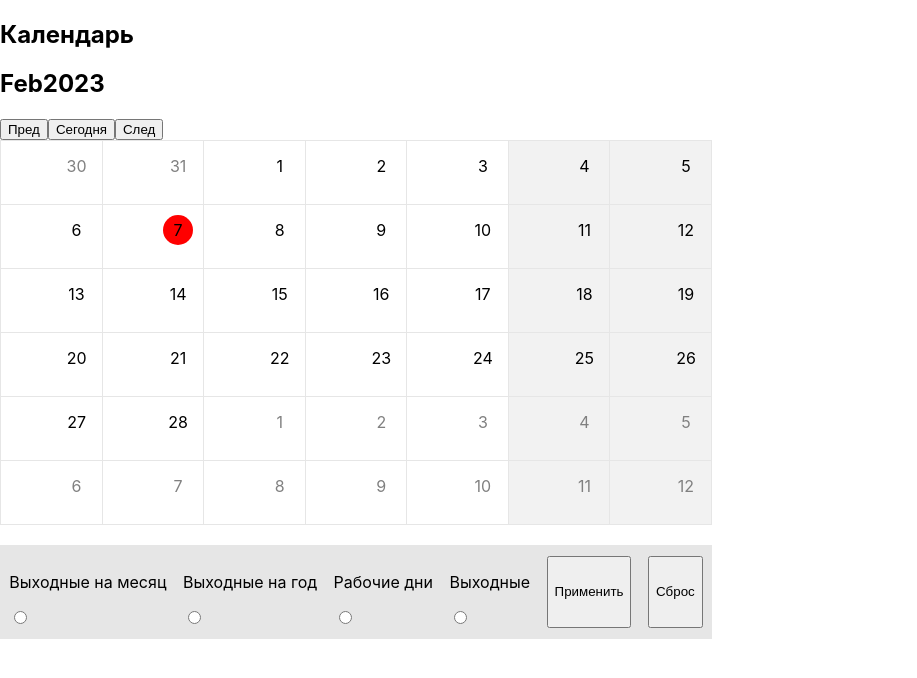
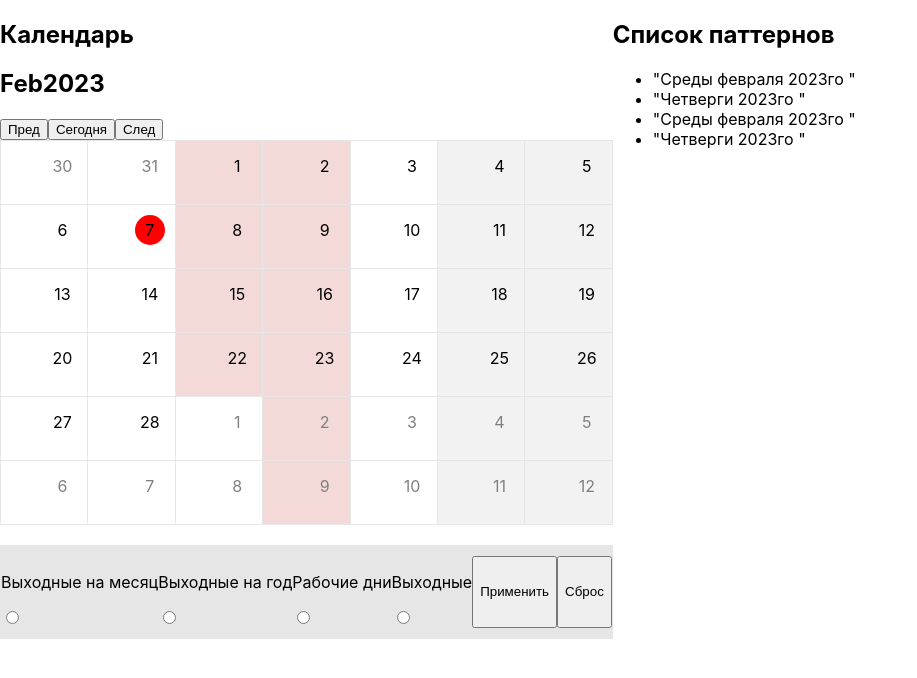
Before and after one commit to MarkBelyy/dmaster_test, a React (Create React App) app: page / in a window 1280 px wide. Shown: the top 678 px of the page, without its empty margins (0-917 px from the left). Built offline with nearby package versions, Linux system fonts and the light colour scheme.

Commit message:
show patt

```diff
--- a/package.json
+++ b/package.json
@@ -7,6 +7,7 @@
     "@testing-library/react": "^13.0.0",
     "@testing-library/user-event": "^13.2.1",
     "axios": "^1.2.2",
+    "lodash": "^4.17.21",
     "moment": "^2.29.4",
     "react": "^18.2.0",
     "react-calendar": "^4.0.0",
--- a/src/App.js
+++ b/src/App.js
@@ -1,6 +1,7 @@
 import React from "react";
 import Calendar from './components/calendar/Calendar';
-
+// import Login from './components/Login'
+// import Registration from './components/Registration'
 export default function App() {
 
   return (
--- a/src/components/calendar/Calendar.js
+++ b/src/components/calendar/Calendar.jsx
@@ -1,9 +1,17 @@
 import React, { useEffect, useState } from 'react'
 import moment from 'moment'
+import styled from 'styled-components'
+
 import Monitor from './Monitor'
 import CalendarGrid from './CalendarGrid'
 import InputBlock from './InputBlock'
 import CalendarPattern from './CalendarPattern'
+
+const CalendarBlock = styled.div`
+    display: flex;
+    // justify-content: space-around;
+`
+
 
 export default function Calendar() {
   const [isRed, setIsRed] = useState([])
@@ -36,11 +44,15 @@ export default function Calendar() {
   const goToday = () => setTempday(moment());
   const ResetMonth = () => {
     setIsRed([])
+    setPatternDays([])
+    setIgnoreOnDays([])
+    setIgnoreOffDays([])
     //get data
   }
 
   console.log(`startDay: ${startDay}, tempday: ${tempday}`);
   return (
+    <CalendarBlock>
       <div>
         <h2>Календарь</h2>
         <Monitor
@@ -62,9 +74,10 @@ export default function Calendar() {
         <InputBlock
           ResetMonth={ResetMonth}
         />
+      </div>
       <CalendarPattern
         patternDays={patternDays}
         setPatternDays={setPatternDays} />
-    </div>
+    </CalendarBlock>
   )
 }
--- a/src/components/calendar/CalendarGrid.jsx
+++ b/src/components/calendar/CalendarGrid.jsx
@@ -1,5 +1,6 @@
 import React, { useEffect, useState } from 'react'
 import moment from 'moment'
+import _ from 'lodash';
 import styled from 'styled-components'
 
 
@@ -65,6 +66,7 @@ export default function CalendarGrid(
     const getPatternDays = (dayweek, daysArray) => {
         let arr = daysArray.filter(item => item.day() === dayweek)
         arr = arr.filter(item => item.format('M') === daysArray[20].format('M'))
+
         return arr.map(x => x.format('DDMMYYYY'))
     }
     const getYearPatternDays = (dayweek, daysArray) => {
@@ -80,46 +82,47 @@ export default function CalendarGrid(
     const isObjectInArray = (arr, obj) => {
         return arr.some(item => JSON.stringify(item) === JSON.stringify(obj));
     }
-    // console.log(isObjectInArray(ignoreOnDays, ignoreon))
-    // useEffect(() => {
-    //     // get data
-    //     setPatternDays([...patternDays, {
-    //         year: 2023,
-    //         month: 2,
-    //         day: 3
-    //     }, {
-    //         year: 2023,
-    //         month: 13,
-    //         day: 0
-    //     }])
 
-    //     setSuccesful(true)
-    // },[])
+    useEffect(() => {
+        // get data
+        setPatternDays(prevPatternDays => _.uniq(prevPatternDays.concat([...patternDays, {
+            year: 2023,
+            month: 2,
+            day: 3
+        }, {
+            year: 2023,
+            month: 13,
+            day: 4
+        }])))
+
+        setSuccesful(true)
+    }, [tempday])
 
 
-    // useEffect(() => {
-    //     setIsRed([])
-    //     if (patternDays) {
-    //         console.log('+++')
-    //         for (let i = 0; i < patternDays.length; i++)
-    //             if (patternDays[i].month === 13 && patternDays[i].year === props.tempday.format('YYYY')) {
-    //                 let arrpy = getYearPatternDays(patternDays[i].day, daysArray)
-    //                 setIsRed(prev => prev.concat(arrpy).filter((x, i) => isRed.concat(arrpy).indexOf(x) === i))
-    //             } else if (patternDays[i].month === +props.tempday.format('M')) {
-    //                 let arrp = getPatternDays(patternDays[i].day, daysArray)
-    //                 setIsRed(prev => prev.concat(arrp).filter((x, i) => isRed.concat(arrp).indexOf(x) === i))
-    //             }
-    //     }
-    // }, [props.tempday])
+    useEffect(() => {
+
+        if (patternDays) {
+
+            for (let i = 0; i < patternDays.length; i++) {
+                if (patternDays[i].month === 13 && patternDays[i].year === +tempday.format('YYYY')) {
+                    let arrpy = getYearPatternDays(patternDays[i].day, daysArray)
+                    setIsRed(prevIsRed => _.uniq(prevIsRed.concat(arrpy)));
+                } else if (patternDays[i].month === +tempday.format('M')) {
+                    let arrp = getPatternDays(patternDays[i].day, daysArray)
+                    setIsRed(prevIsRed => _.uniq(prevIsRed.concat(arrp)));
+                }
+            }
+        }
+    }, [tempday, successful])
 
     useEffect(() => {
         if (startDateOn && endDateOn) {
             let ignoreon = {
-                startday: +startDateOn.format('D'),
-                startmonth: +startDateOn.format('M'),
+                startday: +startDateOn.format('DD'),
+                startmonth: +startDateOn.format('MM'),
                 startyear: +startDateOn.format('YYYY'),
-                endday: +endDateOn.format('D'),
-                endmonth: +endDateOn.format('M'),
+                endday: +endDateOn.format('DD'),
+                endmonth: +endDateOn.format('MM'),
                 endyear: +endDateOn.format('YYYY')
             }
 
@@ -137,11 +140,11 @@ export default function CalendarGrid(
     useEffect(() => {
         if (startDateOff && endDateOff) {
             let ignoreoff = {
-                startday: +startDateOff.format('D'),
-                startmonth: +startDateOff.format('M'),
+                startday: +startDateOff.format('DD'),
+                startmonth: +startDateOff.format('MM'),
                 startyear: +startDateOff.format('YYYY'),
-                endday: +endDateOff.format('D'),
-                endmonth: +endDateOff.format('M'),
+                endday: +endDateOff.format('DD'),
+                endmonth: +endDateOff.format('MM'),
                 endyear: +endDateOff.format('YYYY')
             }
             if (!isObjectInArray(ignoreOffDays, ignoreoff)) {
@@ -182,11 +185,11 @@ export default function CalendarGrid(
             if (selectmode === 1) {
                 console.log("Задаем паттерн")
                 let arrp = getPatternDays(weekday, daysArray)
-                setIsRed(prev => prev.concat(arrp).filter((x, i) => isRed.concat(arrp).indexOf(x) === i));
+                setIsRed(prevIsRed => _.uniq(prevIsRed.concat(arrp)));
 
                 let pattern = {
                     year: +tempday.format('YYYY'),
-                    month: +tempday.format('M'),
+                    month: +tempday.format('MM'),
                     day: +weekday
                 }
                 console.log(pattern)
@@ -198,7 +201,7 @@ export default function CalendarGrid(
             } else if (selectmode === 2) {
                 console.log("Задаем паттерн")
                 let arryp = getYearPatternDays(weekday, daysArray)
-                setIsRed(prev => prev.concat(arryp).filter((x, i) => isRed.concat(arryp).indexOf(x) === i));
+                setIsRed(prevIsRed => _.uniq(prevIsRed.concat(arryp)));
 
                 let ypattern = {
                     year: +tempday.format('YYYY'),
--- a/src/components/calendar/CalendarPattern.jsx
+++ b/src/components/calendar/CalendarPattern.jsx
@@ -2,24 +2,33 @@ import React from 'react'
 
 export default function CalendarPattern({ patternDays,
   setPatternDays }) {
+  function formatDate(date) {
+    const months = ['января', 'февраля', 'марта', 'апреля', 'мая', 'июня', 'июля', 'августа', 'сентября', 'октября', 'ноября', 'декабря', ''];
+    const daysOfWeek = ['Воскресенья', 'Понедельники', 'Вторники', 'Среды', 'Четверги', 'Пятница', 'Субботы'];
+
+    const year = date.year;
+    const month = months[date.month - 1];
+    const dayOfWeek = daysOfWeek[date.day];
+
+    return `${dayOfWeek} ${month} ${year}го `;
+  }
 
   if (patternDays[0]) return (
     <div>
       <h2>Список паттернов</h2>
 
+      <div>
+         <ul>
+      {patternDays.map((item, index) => (
+        <li key={index}>{JSON.stringify(formatDate(item))}</li>
+      ))}
+    </ul>
+      </div>
       {/* <div>
-        patternDays.map((x) =>
-        (
-        <div>
-          {x.day}
-        </div>
-        ))
-      </div> */}
-      <div>
         <p>{patternDays[0].day}</p>
         <p>{patternDays[0].month}</p>
         <p>{patternDays[0].year}</p>
-      </div>
+      </div> */}
     </div>
   )
 }
```
Also changed, not shown: 2 other files (tests, documents, lock files or other folders). Lines whose indentation alone changed are shown as unchanged.
